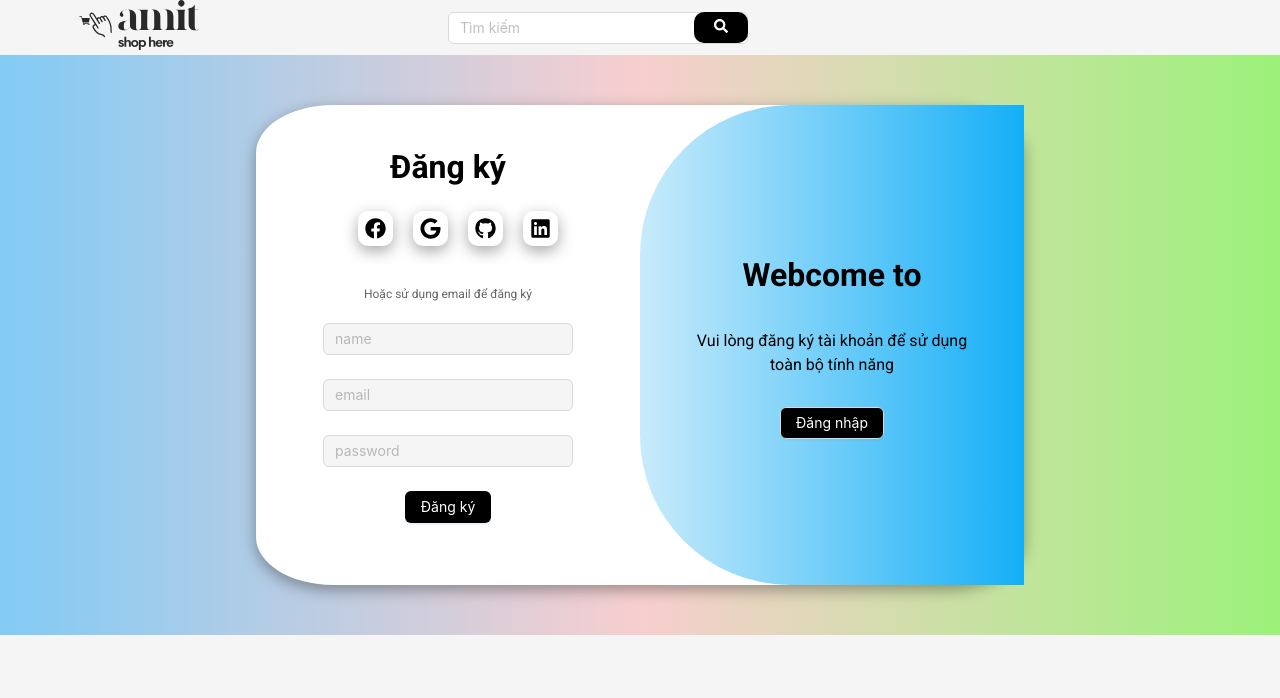
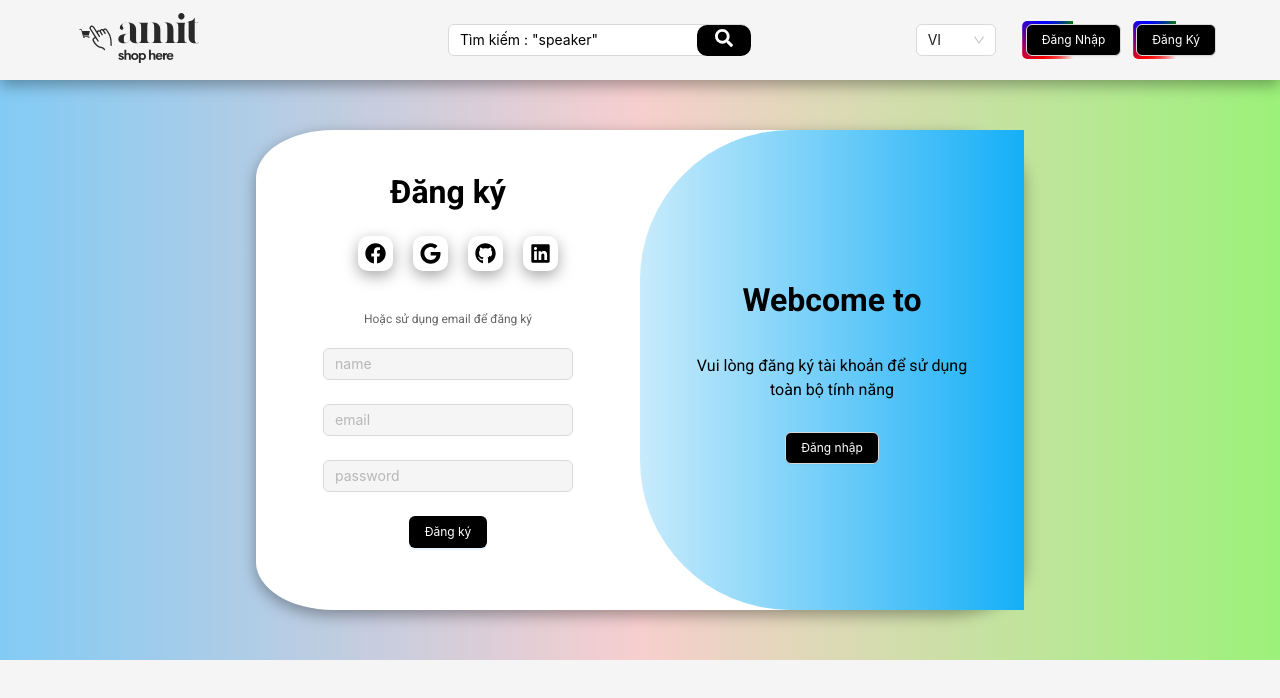
Before and after one commit to phamliem01ynd/shop, a React (Create React App) app: page /register in a window 1280 px wide. Shown: the top 698 px of the page. Built offline with nearby package versions, Linux system fonts and the light colour scheme; no server answers.

Commit message:
feat: newUpdate-header

```diff
--- /dev/null
+++ b/src/components/catetory/category.jsx
@@ -0,0 +1,30 @@
+import React, { useContext } from "react";
+import { categoryContext } from "../context/categoryContext";
+import { Col, Row } from "antd";
+import "./category.scss";
+
+const Category = () => {
+  const { category } = useContext(categoryContext);
+  console.log(category);
+
+  return (
+    <>
+      <div className="category">
+        <Row justify={"center"} align={"middle"}>
+          {category.map((item, index) => (
+            <Col xxl={2} xl={2} lg={2} md={4} sm={4} xs={8} key={item.id}>
+              <div className="category__list">
+                <div className="image">
+                  <img src={item.image} alt={item.name} />
+                </div>
+                <p>{item.name}</p>
+              </div>
+            </Col>
+          ))}
+        </Row>
+      </div>
+    </>
+  );
+};
+
+export default Category;
--- /dev/null
+++ b/src/components/catetory/category.scss
@@ -0,0 +1,23 @@
+.category{
+  width: 90vw;
+  margin: 4rem auto;
+  height: auto;
+  &__list{
+    width: 10rem;
+    height: 8rem;
+    display: flex;
+    align-items: center;
+    justify-content: center;
+    flex-direction: column;
+    .image{
+      box-shadow: rgba(0, 0, 0, 0.35) 0px 5px 15px;
+      border-radius: 50%;
+      img{
+        padding: 1rem;
+        width: 6rem;
+        height: 6rem;
+        object-fit: contain;
+      }
+    }
+  }
+}
--- a/src/components/context/categoryContext.jsx
+++ b/src/components/context/categoryContext.jsx
@@ -7,7 +7,7 @@ export const CategoryWrapper = ({children}) => {
     const [category, setCategory] = useState([]);
     useEffect(() => {
         const fetchApi = async () => {
-            const result = getCategories();
+            const result = await getCategories();
             setCategory(result);
         }
         fetchApi();
--- a/src/components/header/header.jsx
+++ b/src/components/header/header.jsx
@@ -1,31 +1,165 @@
-import React from "react";
-import { Row, Col, Input } from "antd";
+import React, { useContext, useEffect, useState } from "react";
+import { Row, Col, Input, Select, Badge, Button, Drawer } from "antd";
 import "./header.scss";
 import Logo from "../logo";
-import { Link } from "react-router-dom";
+import { Link, useNavigate } from "react-router-dom";
 import { FaSearch } from "react-icons/fa";
+import { authContext } from "../context/authContext";
+import { FaRegUserCircle } from "react-icons/fa";
+import { FaCartPlus } from "react-icons/fa";
+import { FaBars } from "react-icons/fa";
 const Header = () => {
+  const placeholders = ["laptop", "phone", "speaker", "airpoid", "electronic"];
+  const [placeholder, setPlaceholder] = useState(placeholders[0]);
+  const { auth, setAuth } = useContext(authContext);
+  const [isMobile, setIsMobile] = useState(window.innerWidth <= 576);
+  const navigate = useNavigate();
+  const [openDrawer, setOpenDrawer] = useState(false);
+  useEffect(() => {
+    const handleResize = () => setIsMobile(window.innerWidth <= 576);
+    window.addEventListener("resize", handleResize);
+    return () => window.removeEventListener("resize", handleResize);
+  }, []);
+  useEffect(() => {
+    let index = 0;
+    const interval = setInterval(() => {
+      index = (index + 1) % placeholders.length;
+      setPlaceholder(placeholders[index]);
+    }, 2000);
+    return () => clearInterval(interval);
+  }, []);
+  const handleOnChange = () => {};
   return (
     <header>
       <div className="header">
-        <Row justity="center" align="middle">
-          <Col xxl={8} xl={8} lg={8} md={8} sm={24} xs={24}>
+        <Row justify="center" align="middle">
+          <Col xxl={8} xl={8} lg={8} md={8} sm={12} xs={12}>
             <Link to="/">
               <Logo />
             </Link>
           </Col>
-          <Col xxl={8} xl={8} lg={8} md={8} sm={24} xs={24}>
+          <Col xxl={8} xl={8} lg={8} md={8} sm={0} xs={0}>
             <div className="header__search">
-              <Input placeholder="Tìm kiếm" />
+              <Input placeholder={`Tìm kiếm : "${placeholder}"`} />
               <div className="icon">
                 <FaSearch />
               </div>
             </div>
           </Col>
-          <Col xxl={8} xl={8} lg={8} md={8} sm={24} xs={24}>
-            <div className="header__right"></div>
+          <Col xxl={8} xl={8} lg={8} md={8} sm={12} xs={12}>
+            <div className="header__right">
+            <Select
+                defaultValue={"VI"}
+                style={{ width: 80 }}
+                onChange={handleOnChange}
+              >
+                <Select.Option value="VI">VI</Select.Option>
+                <Select.Option value="ENG">ENG</Select.Option>
+              </Select>
+              {isMobile ? (
+                <div className="icon-menu" onClick={() => setOpenDrawer(true)}>
+                  <FaBars className="icon" />
+                </div>
+              ) : (
+                <div className="header__login">
+                  {auth.isAuthenticated ? (
+                    <>
+                      <div className="user">
+                        <FaRegUserCircle className="icon" />
+                        <span>{auth.user.name}</span>
+                      </div>
+                      <div className="loginActive">
+                        <Badge count={5} size="small">
+                          <div>
+                            <Link to="cart" style={{ color: "black" }}>
+                              <FaCartPlus className="icon" />
+                            </Link>
+                          </div>
+                        </Badge>
+                      </div>
+                      <Button
+                        onClick={() => {
+                          localStorage.clear("access_token");
+                          setAuth({
+                            isAuthenticated: false,
+                            user: {
+                              email: "",
+                              name: "",
+                            },
+                          });
+                        }}
+                      >
+                        Đăng Xuất
+                      </Button>
+                    </>
+                  ) : (
+                    <>
+                      <div className="loginNoActive">
+                        <Link to="/login">
+                          <Button>Đăng Nhập</Button>
+                        </Link>
+                        <Link to="/register">
+                          <Button>Đăng Ký</Button>
+                        </Link>
+                      </div>
+                    </>
+                  )}
+                </div>
+              )}
+            </div>
           </Col>
         </Row>
+        <Drawer
+          name="menu"
+          onClose={() => setOpenDrawer(false)}
+          open={openDrawer}
+        >
+          <div className="header__login">
+            {auth.isAuthenticated ? (
+              <>
+                <div className="user">
+                  <FaRegUserCircle className="icon" />
+                  <span>{auth.user.name}</span>
+                </div>
+                <div className="loginActive">
+                  <Badge count={5} size="small">
+                    <div>
+                      <Link to="cart" style={{ color: "black" }}>
+                        <FaCartPlus className="icon" />
+                      </Link>
+                    </div>
+                  </Badge>
+                </div>
+                <Button
+                  onClick={() => {
+                    localStorage.clear("access_token");
+                    setAuth({
+                      isAuthenticated: false,
+                      user: {
+                        email: "",
+                        name: "",
+                      },
+                    });
+                    setOpenDrawer(false);
+                  }}
+                >
+                  Đăng Xuất
+                </Button>
+              </>
+            ) : (
+              <>
+                <div className="loginNoActive">
+                  <Link to="/login">
+                    <Button>Đăng Nhập</Button>
+                  </Link>
+                  <Link to="/register">
+                    <Button>Đăng Ký</Button>
+                  </Link>
+                </div>
+              </>
+            )}
+          </div>
+        </Drawer>
       </div>
     </header>
   );
--- a/src/components/header/header.scss
+++ b/src/components/header/header.scss
@@ -1,7 +1,24 @@
+header {
+  width: 100vw;
+  max-height: 12rem;
+  min-height: 8rem;
+  box-shadow: rgba(0, 0, 0, 0.35) 0px 5px 15px;
+  position: sticky;
+  z-index: 999;
+  display: flex;
+  align-items: center;
+  justify-content: center;
+  overflow: hidden;
+}
+
 .header {
-  width: 90vw;
-  height: auto;
+  width: 90%;
   margin: 0 auto;
+  .ant-row {
+    display: flex;
+    align-items: center;
+    justify-content: center;
+  }
   &__search {
     display: flex;
     align-items: center;
@@ -9,11 +26,14 @@
     position: relative;
     width: 30rem;
     height: auto;
+    input::placeholder {
+      color: #000;
+    }
     .icon {
       position: absolute;
       text-align: center;
-      right: 0%;
-      padding: 5px 20px 5px 20px;
+      right: -1%;
+      padding: 2px 18px 2px 18px;
       background: #000;
       border-radius: 1rem;
       color: var(--color-one);
@@ -26,4 +46,63 @@
       }
     }
   }
+  &__right {
+    display: flex;
+    align-items: center;
+    justify-content: end;
+    .ant-select {
+      margin-right: 1.5rem;
+    }
+    .loginNoActive {
+      button:nth-child(1) {
+        margin-left: 1.5rem;
+      }
+    }
+  }
+  &__login {
+    display: flex;
+    align-items: center;
+    justify-content: end;
+    .user {
+      display: flex;
+      align-items: center;
+      justify-content: center;
+      span {
+        margin-left: 0.5rem;
+      }
+    }
+    .loginActive {
+      margin: 0 1.5rem 0 1rem;
+    }
+  }
 }
+.icon {
+  font-size: 1.8rem;
+}
+button {
+  span {
+    font-size: 12px;
+  }
+}
+
+@media (max-width: 576px) {
+  .header__login {
+    display: none;
+  }
+  .header__right {
+    display: flex;
+    align-items: center;
+    justify-content: end;
+    .icon-menu {
+      margin-right: 1.5rem;
+    }
+    .ant-drawer {
+      .header__login {
+        display: flex;
+        align-items: center;
+        justify-content: center;
+        flex-direction: column;
+      }
+    }
+  }
+}
--- a/src/index.js
+++ b/src/index.js
@@ -6,10 +6,16 @@ import "../src/components/globalStyle.scss";
 import { RouterProvider } from "react-router-dom";
 import { routes } from "./routes/router";
 import { AuthWrapper } from "./components/context/authContext";
+import { ProductWrapper } from "./components/context/productContext";
+import { CategoryWrapper } from "./components/context/categoryContext";
 const root = ReactDOM.createRoot(document.getElementById("root"));
 root.render(
   <AuthWrapper>
-    <RouterProvider router={routes} />
+    <CategoryWrapper>
+      <ProductWrapper>
+        <RouterProvider router={routes} />
+      </ProductWrapper>
+    </CategoryWrapper>
   </AuthWrapper>
 );
 
--- a/src/pages/home/homePage.jsx
+++ b/src/pages/home/homePage.jsx
@@ -0,0 +1,12 @@
+import React from 'react'
+import Category from '../../components/catetory/category'
+
+const HomePage = () => {
+  return (
+    <div>
+      <Category/>
+    </div>
+  )
+}
+
+export default HomePage
--- a/src/routes/router.jsx
+++ b/src/routes/router.jsx
@@ -2,7 +2,7 @@ import { createBrowserRouter } from "react-router-dom";
 import App from "../App";
 import Login from "../pages/login/login";
 import Register from "../pages/login/register";
-
+import HomePage from "../pages/home/homePage";
 export const routes = createBrowserRouter([
   {
     path: "/",
@@ -16,6 +16,10 @@ export const routes = createBrowserRouter([
         path: "register",
         element: <Register />,
       },
+      {
+        path: "",
+        element: <HomePage />,
+      },
     ],
   },
 ]);
```
